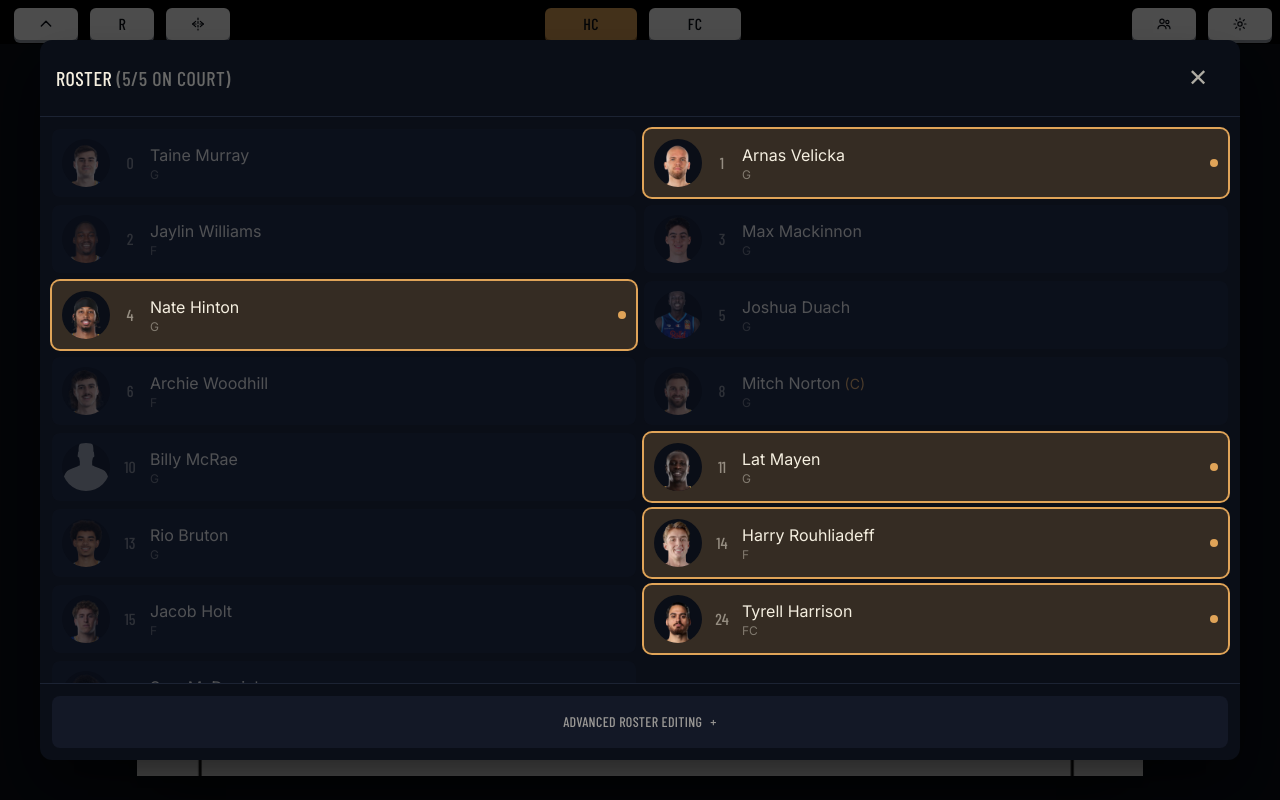
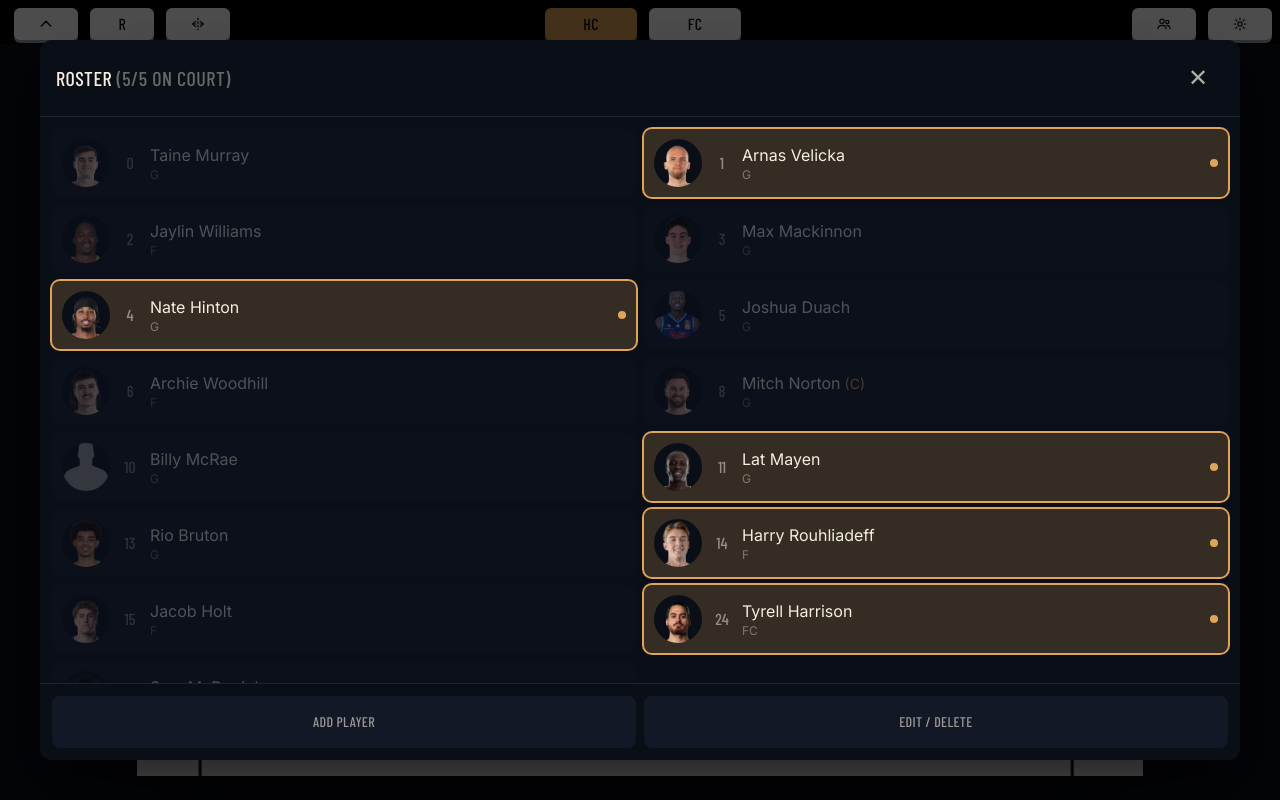
Before and after one commit to charliebischoff/BrisbaneBlackboard, a React (Vite) app: page / in a window 1280 px wide. Both pictures are taken after a click on the button 1164 px from the left and 24 px from the top of the page. Built offline with nearby package versions, Linux system fonts and the light colour scheme; the HTML template or start-up script is replaced by a standard one.

Commit message:
Refactor advanced mode to split to Add or Edit/Delete buttons in RosterModal
In testing branch

```diff
--- a/src/components/RosterModal.tsx
+++ b/src/components/RosterModal.tsx
@@ -15,12 +15,17 @@ interface Props {
 
 const EMPTY_FORM = { name: '', number: '', position: '' }
 
+/** Which roster-editing tool is open, if any — mutually exclusive so only one occupies the footer/grid at a time. */
+type AdvancedMode = 'closed' | 'edit' | 'add'
+
 /**
  * Full-screen roster picker, laid out as a two-column grid. Each player card is
  * one big touch target that
  * toggles them on and off the court — adding and removing are the same gesture.
  * Roster editing itself (add / edit / delete / restore) is destructive, so it
- * lives behind the "Advanced roster editing" disclosure at the bottom.
+ * lives behind separate "Add player" and "Edit / delete" modes at the bottom —
+ * kept apart so neither the per-card edit controls nor the add form eat into
+ * screen space while you're using the other one.
  */
 export default function RosterModal({
   onCourtIds,
@@ -34,7 +39,7 @@ export default function RosterModal({
   const [form, setForm] = useState(EMPTY_FORM)
   const [editingId, setEditingId] = useState<string | null>(null)
   const [error, setError] = useState<string | null>(null)
-  const [showAdvanced, setShowAdvanced] = useState(false)
+  const [advancedMode, setAdvancedMode] = useState<AdvancedMode>('closed')
   const [confirmDeleteId, setConfirmDeleteId] = useState<string | null>(null)
   const [confirmReset, setConfirmReset] = useState(false)
 
@@ -56,6 +61,14 @@ export default function RosterModal({
     setEditingId(null)
     setForm(EMPTY_FORM)
     setError(null)
+  }
+
+  /** Switches between Add / Edit-Delete / closed — always starts the new mode from a clean slate. */
+  function handleModeClick(mode: 'add' | 'edit') {
+    cancelEdit()
+    setConfirmDeleteId(null)
+    setConfirmReset(false)
+    setAdvancedMode((current) => (current === mode ? 'closed' : mode))
   }
 
   function handleSubmit() {
@@ -105,6 +118,11 @@ export default function RosterModal({
     setConfirmDeleteId(null)
     refresh()
   }
+
+  // The form covers both adding a new player and editing an existing one —
+  // it shows in Add mode, or the moment a specific player's Edit is clicked
+  // from Edit/Delete mode, regardless of which mode that leaves active.
+  const showForm = advancedMode === 'add' || editingId !== null
 
   return (
     <div className="fixed inset-0 z-50 bg-black/70 flex items-center justify-center">
@@ -160,7 +178,7 @@ export default function RosterModal({
                   {isOnCourt && <span className="shrink-0 w-2 h-2 rounded-full bg-accent" aria-label="On court" />}
                 </button>
 
-                {showAdvanced &&
+                {advancedMode === 'edit' && !editingId &&
                   (confirmDeleteId === player.id ? (
                     <div className="flex items-stretch gap-1.5">
                       <button
@@ -199,15 +217,26 @@ export default function RosterModal({
         </div>
 
         <div className="shrink-0 border-t border-ink-700 p-3">
-          <button
-            className="w-full min-h-[52px] rounded-lg bg-ink-800 text-court-line/60 text-sm uppercase tracking-wide font-display flex items-center justify-center gap-2"
-            onClick={() => setShowAdvanced((v) => !v)}
-          >
-            Advanced roster editing
-            <span>{showAdvanced ? '−' : '+'}</span>
-          </button>
+          <div className="flex gap-2">
+            <button
+              className={`flex-1 min-h-[52px] rounded-lg text-sm uppercase tracking-wide font-display transition-colors ${
+                advancedMode === 'add' ? 'bg-accent text-ink-900' : 'bg-ink-800 text-court-line/60'
+              }`}
+              onClick={() => handleModeClick('add')}
+            >
+              Add player
+            </button>
+            <button
+              className={`flex-1 min-h-[52px] rounded-lg text-sm uppercase tracking-wide font-display transition-colors ${
+                advancedMode === 'edit' ? 'bg-accent text-ink-900' : 'bg-ink-800 text-court-line/60'
+              }`}
+              onClick={() => handleModeClick('edit')}
+            >
+              Edit / Delete
+            </button>
+          </div>
 
-          {showAdvanced && (
+          {showForm && (
             <div className="mt-3 flex flex-col gap-3">
               <p className="text-xs uppercase tracking-wide text-court-line/50 font-display">
                 {editingId ? 'Edit player' : 'Add player'}
@@ -250,7 +279,11 @@ export default function RosterModal({
                   </button>
                 )}
               </div>
+            </div>
+          )}
 
+          {advancedMode !== 'closed' && (
+            <div className="mt-3">
               {confirmReset ? (
                 <div className="flex items-center gap-2 text-xs bg-ink-800 rounded-md px-3 py-2">
                   <span className="text-team-defense flex-1">
```
